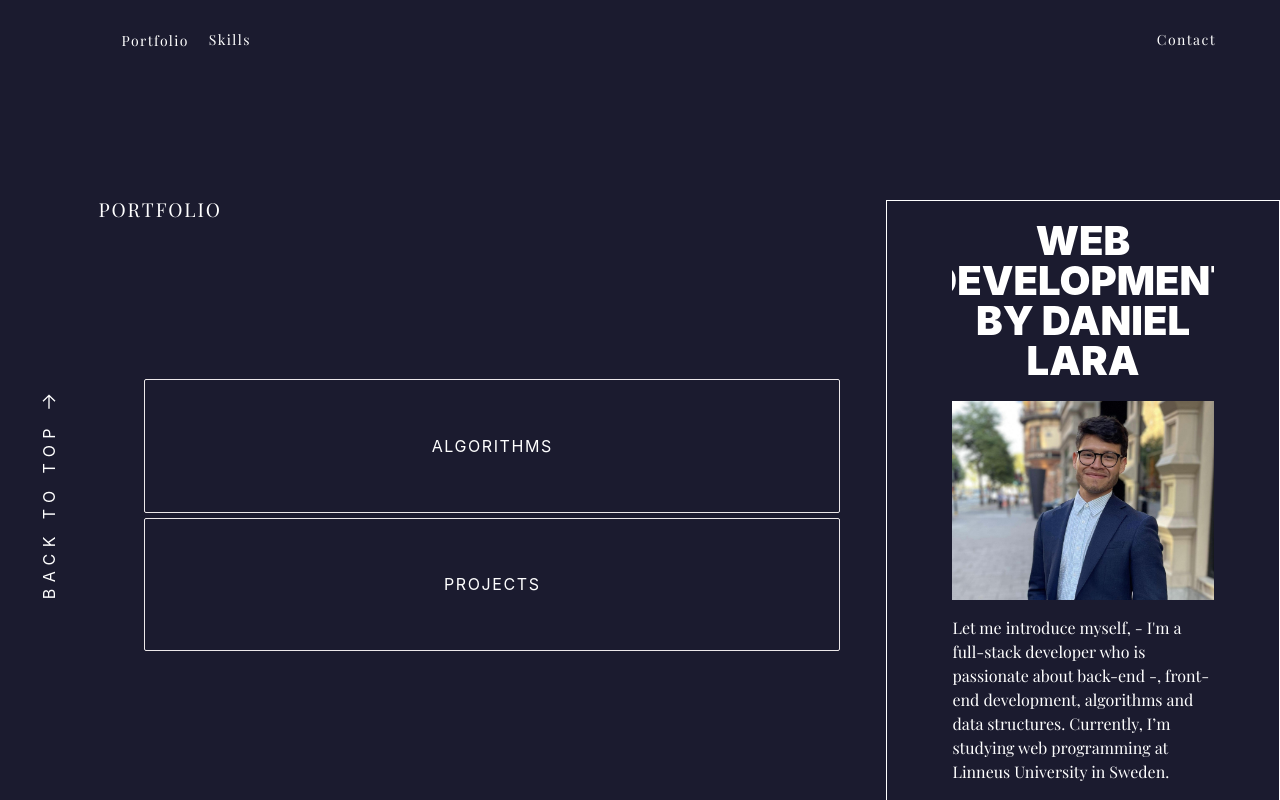
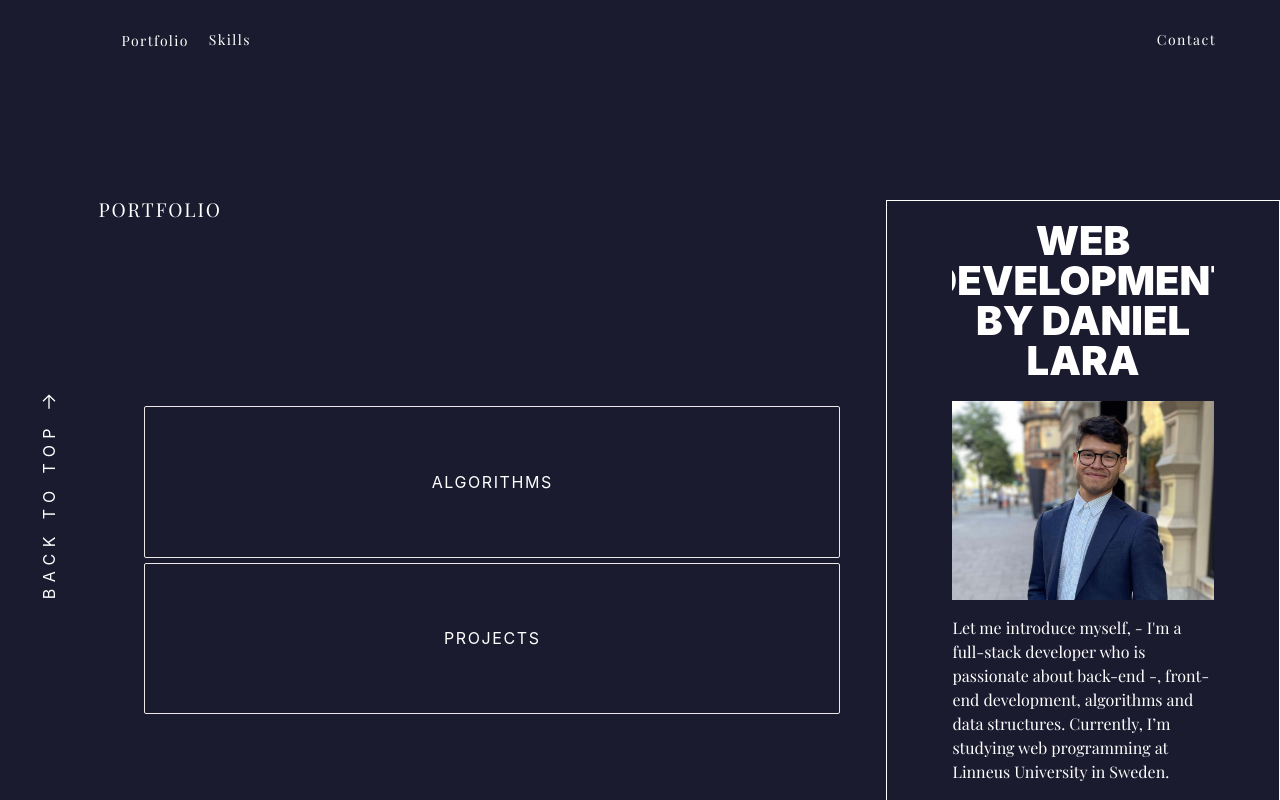
Before and after one commit to dannelara/portfolio_react_typescript_tailwind, a React (Create React App) app: page / in a window 1280 px wide. Built offline with nearby package versions, Linux system fonts and the light colour scheme.

Commit message:
refactored code

```diff
--- a/src/components/index.ts
+++ b/src/components/index.ts
@@ -6,6 +6,7 @@
 import Tokenizer from "./tokenizer/Tokenizer";
 import { Bar } from "./bar/Bar";
 import { SectionTracker } from "./sectionTracker/SectionTracker";
+import { Section } from "./section/Section";
 export {
   Header,
   Hero,
@@ -15,4 +16,5 @@
   Tokenizer,
   Bar,
   SectionTracker,
+  Section,
 };
--- /dev/null
+++ b/src/components/section/Section.tsx
@@ -0,0 +1,23 @@
+import React from "react";
+
+interface SectionProps {
+  id: String;
+  title: String;
+  children: JSX.Element | JSX.Element[];
+}
+
+export const Section: React.FC<SectionProps> = ({ id, title, children }) => {
+  return (
+    <div
+      className="h-screen w-full flex items-center justify-start flex-col"
+      id={`${id}`}
+    >
+      <div className="h-[5%] w-full items-center justify-start">
+        <h1 className="section_title play_font">{title}</h1>
+      </div>
+      <div className="min-h-[80%] w-full flex items-center justify-center flex-wrap">
+        {children}
+      </div>
+    </div>
+  );
+};
--- a/src/global/GlobalState.tsx
+++ b/src/global/GlobalState.tsx
@@ -1,8 +1,4 @@
 import React, { useState, useEffect } from "react";
-
-// interface State {
-//   full_screen: Boolean;
-// }
 
 export const GlobalStateContext = React.createContext<any>(null);
 
--- a/src/views/contact/Contact.tsx
+++ b/src/views/contact/Contact.tsx
@@ -2,6 +2,7 @@
 import { AiFillFacebook, AiFillGithub, AiFillLinkedin } from "react-icons/ai";
 import { GlobalStateContext } from "global/GlobalState";
 import useIsInViewport from "utils/useIsInViewport";
+import { Section } from "components";
 
 interface ContactProps {}
 
@@ -20,22 +21,13 @@
   }, [isInViewport1]);
 
   return (
-    <div className="h-full w-full" id="contact">
-      <div className="h-[5%] w-full flex items-center justify-start">
-        <div className="h-full w-fit">
-          <h1 className="section_title text-white play_font">Contact</h1>
-        </div>
-      </div>
-      <div className="h-[95%] w-full flex items-center justify-center">
-        <div className="h-2/3 w-full flex items-center justify-between flex-wrap">
-          <div className="w-full h-auto flex items-center justify-center flex-wrap gap-10">
-            <div className="w-full h-auto flex items-center justify-center">
+    <Section id="contact" title="contact">
+      <div className="h-1/2 w-full flex items-center justify-center flex-wrap">
+        <div className="h-1/2 w-full flex items-center justify-center">
           <span className="text-white py-2 text-center play_font">
           Connect with me on
           </span>
         </div>
-          </div>
-          <div className="w-full flex items-center justify-center">
         <div className="w-[50%] h-[50px] flex justify-center items-center gap-7">
           <a
             href="https://github.com/dannelara"
@@ -60,8 +52,49 @@
           Copyright 2022 - 2023, Daniel Lara, All rights reserved.
         </span>
       </div>
-        </div>
-      </div>
-    </div>
+    </Section>
+    // <div className="h-full w-full" id="contact">
+    //   <div className="h-[5%] w-full flex items-center justify-start">
+    //     <div className="h-full w-fit">
+    //       <h1 className="section_title text-white play_font">Contact</h1>
+    //     </div>
+    //   </div>
+    //   <div className="h-[95%] w-full flex items-center justify-center">
+    //     <div className="h-2/3 w-full flex items-center justify-between flex-wrap">
+    //       <div className="w-full h-auto flex items-center justify-center flex-wrap gap-10">
+    //         <div className="w-full h-auto flex items-center justify-center">
+    //           <span className="text-white py-2 text-center play_font">
+    //             Connect with me on
+    //           </span>
+    //         </div>
+    //       </div>
+    //       <div className="w-full flex items-center justify-center">
+    //         <div className="w-[50%] h-[50px] flex justify-center items-center gap-7">
+    //           <a
+    //             href="https://github.com/dannelara"
+    //             className="h-2/3 w-2/3 border-b link_hover_bg"
+    //           >
+    //             <AiFillGithub className="text-white cursor-pointer h-full w-full" />
+    //           </a>
+
+    //           <a
+    //             href="https://www.linkedin.com/in/daniel-lara-92bb19242/"
+    //             className="h-2/3 w-2/3 border-b link_hover_bg"
+    //           >
+    //             <AiFillLinkedin className="text-white cursor-pointer h-full w-full" />
+    //           </a>
+    //         </div>
+    //       </div>
+    //       <div
+    //         className="w-full h-auto flex items-center justify-center"
+    //         ref={ref1}
+    //       >
+    //         <span className="text-white py-2 text-center w-fit play_font">
+    //           Copyright 2022 - 2023, Daniel Lara, All rights reserved.
+    //         </span>
+    //       </div>
+    //     </div>
+    //   </div>
+    // </div>
   );
 };
--- a/src/views/portfolio/Portfolio.tsx
+++ b/src/views/portfolio/Portfolio.tsx
@@ -3,18 +3,12 @@
 import { Card } from "components";
 import algo_data from "../../assets/data/algorithms";
 import { Projects } from "../projects/Projects";
+import { Section } from "components/section/Section";
 interface PortfolioProps {}
 
 export const Portfolio: React.FC<PortfolioProps> = ({}) => {
   return (
-    <div className="min-h-full min-w-full" id="portfolio">
-      <div className="h-[5%] w-full flex items-center justify-start">
-        <div className="h-full w-fit">
-          <h1 className="section_title play_font">Portfolio</h1>
-        </div>
-      </div>
-
-      <div className="h-[95%] w-full flex items-center justify-center flex-wrap">
+    <Section id="portfolio" title="Portfolio">
       <div className="portfolio_cards">
         <Card title={"Algorithms"}>
           <AlgoView algoData={algo_data} cnt={35} />
@@ -23,7 +17,6 @@
           <Projects />
         </Card>
       </div>
-      </div>
-    </div>
+    </Section>
   );
 };
--- a/src/views/skills/Skills.tsx
+++ b/src/views/skills/Skills.tsx
@@ -1,6 +1,7 @@
 import React, { createRef, useEffect, useMemo, useState } from "react";
 import { GlobalStateContext } from "global/GlobalState";
 import useIsInViewport from "utils/useIsInViewport";
+import { Section } from "components";
 
 export const Skills: React.FC = ({}) => {
   const { set_current_section } = React.useContext(GlobalStateContext);
@@ -17,20 +18,12 @@
   }, [isInViewport1]);
 
   return (
-    <div className="min-h-full w-full" id="skills">
-      <div className="h-[5%] w-full flex items-center justify-start">
-        <div className="h-full w-fit">
-          <h1 className="section_title text-white play_font">Skills</h1>
-        </div>
-      </div>
-
-      <div className="h-[95%] w-full flex items-center justify-center flex-wrap">
+    <Section id="skills" title="skills">
       <div className="relative min-h-2/3 w-[95%] flex flex-wrap gap-3">
         <div className="h-1/2 w-full  flex items-start sm: justify-end lg:justify-center flex-wrap gap-3">
           <div className="skill">
             <span className="play_font flex">Kubernetes</span>
           </div>
-
           <div className="skill">
             <span className="play_font flex">React</span>
           </div>
@@ -65,7 +58,6 @@
           <div className="absolute bottom-0" ref={ref1}></div>
         </div>
       </div>
-      </div>
-    </div>
+    </Section>
   );
 };
```
Lines whose indentation alone changed are shown as unchanged.
